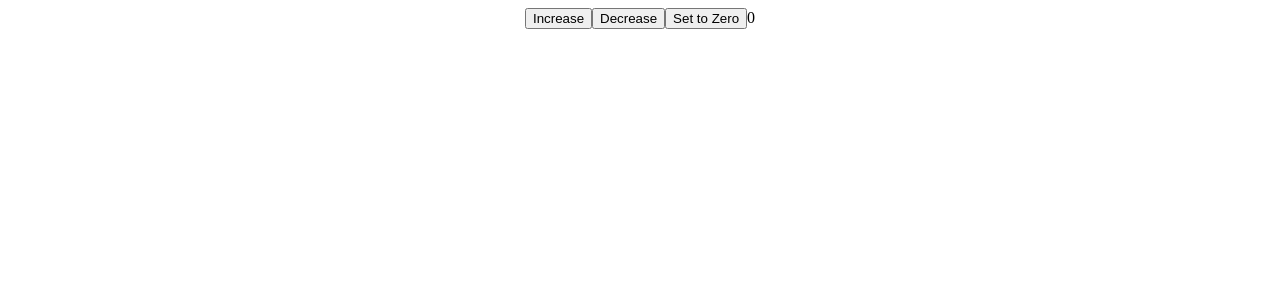
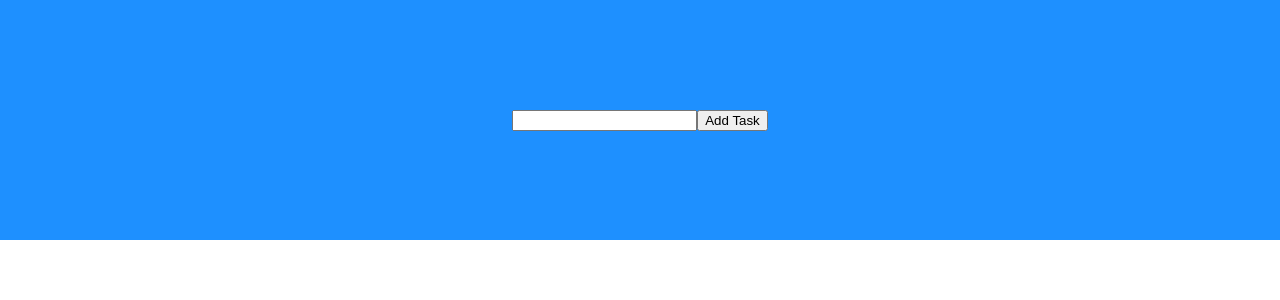
Before and after one commit to ihor-vip/react18-firebase, a React (Create React App) app: page / in a window 1280 px wide. Shown: the top 300 px of the page. Built offline with nearby package versions, Linux system fonts and the light colour scheme.

Commit message:
CRUD ReactJS

```diff
--- a/src/App.css
+++ b/src/App.css
@@ -1,38 +1,47 @@
 .App {
+  display: flex;
+  align-items: center;
+  flex-direction: column;
+  width: 100vw;
+  font-family: Arial, Helvetica, sans-serif;
+}
+
+body {
+  margin: 0;
+  padding: 0;
+}
+
+.addTask {
+  height: 30vh;
+  background-color: dodgerblue;
+  width: 100%;
+  display: flex;
+  justify-content: center;
+  align-items: center;
+}
+
+.list {
+  height: auto;
+  width: 100%;
+  display: flex;
+  align-items: center;
+  padding-top: 50px;
+  flex-direction: column;
+}
+
+.task {
+  width: 500px;
+  height: 50px;
+  display: flex;
+  margin: 15px;
+  display: flex;
+  align-items: center;
+  justify-content: center;
+}
+
+.task button {
+  width: auto;
+  height: 20px;
+  margin-left: 5px;
   text-align: center;
 }
-
-.App-logo {
-  height: 40vmin;
-  pointer-events: none;
-}
-
-@media (prefers-reduced-motion: no-preference) {
-  .App-logo {
-    animation: App-logo-spin infinite 20s linear;
-  }
-}
-
-.App-header {
-  background-color: #282c34;
-  min-height: 100vh;
-  display: flex;
-  flex-direction: column;
-  align-items: center;
-  justify-content: center;
-  font-size: calc(10px + 2vmin);
-  color: white;
-}
-
-.App-link {
-  color: #61dafb;
-}
-
-@keyframes App-logo-spin {
-  from {
-    transform: rotate(0deg);
-  }
-  to {
-    transform: rotate(360deg);
-  }
-}
--- a/src/App.js
+++ b/src/App.js
@@ -1,26 +1,60 @@
 import "./App.css";
 import { useState } from "react";
+import { Task } from "./Task";
 
 function App() {
-    const [count, setCount] = useState(0);
+    const [todoList, setTodoList] = useState([]);
+    const [newTask, setNewTask] = useState("");
 
-    const increase = () => {
-        setCount(count + 1);
+    const handleChange = (event) => {
+        setNewTask(event.target.value);
     };
-    const decrease = () => {
-        setCount(count - 1);
+
+    const addTask = () => {
+        const task = {
+            id: todoList.length === 0 ? 1 : todoList[todoList.length - 1].id + 1,
+            taskName: newTask,
+            completed: false,
+        };
+        setTodoList(task.taskName !== "" ? [...todoList, task] : todoList);
     };
-    const setToZero = () => {
-        setCount(0);
+
+    const deleteTask = (id) => {
+        setTodoList(todoList.filter((task) => task.id !== id));
+    };
+
+    const completeTask = (id) => {
+        setTodoList(
+            todoList.map((task) => {
+                if (task.id === id) {
+                    return { ...task, completed: true };
+                } else {
+                    return task;
+                }
+            })
+        );
     };
 
     return (
         <div className="App">
-            <button onClick={increase}>Increase</button>
-            <button onClick={decrease}>Decrease</button>
-            <button onClick={setToZero}>Set to Zero</button>
-
-            {count}
+            <div className="addTask">
+                <input onChange={handleChange}/>
+                <button onClick={addTask}> Add Task</button>
+            </div>
+            <div className="list">
+                {todoList.map((task) => {
+                    return (
+                        <Task
+                            key={task.id}
+                            taskName={task.taskName}
+                            id={task.id}
+                            completed={task.completed}
+                            deleteTask={deleteTask}
+                            completeTask={completeTask}
+                        />
+                    );
+                })}
+            </div>
         </div>
     );
 }
--- /dev/null
+++ b/src/Task.js
@@ -0,0 +1,14 @@
+export const Task = (props) => {
+    return (
+        <div
+            className="task"
+                style={{ backgroundColor: props.completed ? "green" : "white" }}
+        >
+            <h1 className="task-text"
+                style={{ textDecoration: props.completed ? "line-through" : "" }}
+            >{props.taskName}</h1>
+            <button onClick={() => props.completeTask(props.id)}> Complete </button>
+            <button onClick={() => props.deleteTask(props.id)}> X </button>
+        </div>
+    );
+};
```
